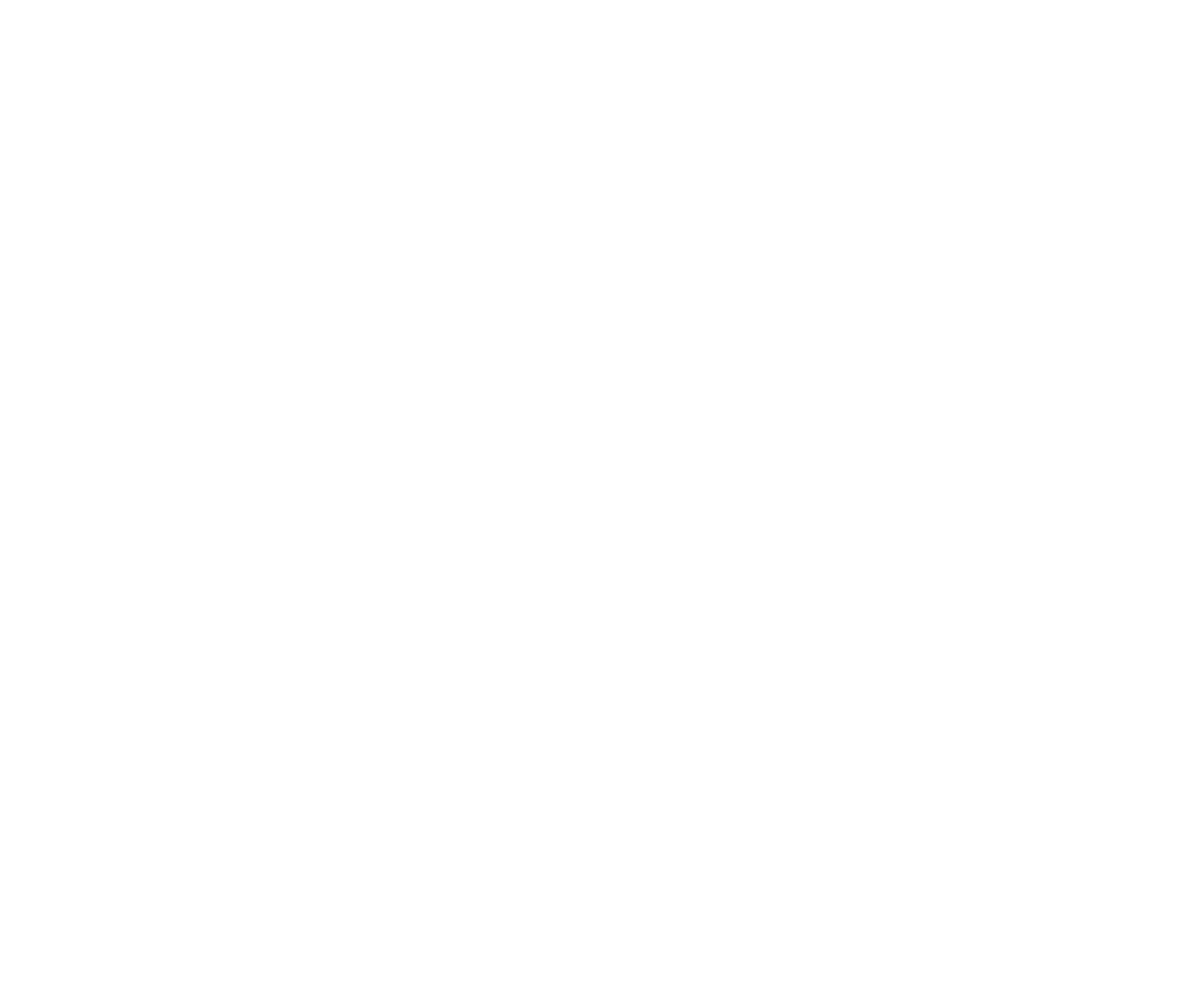
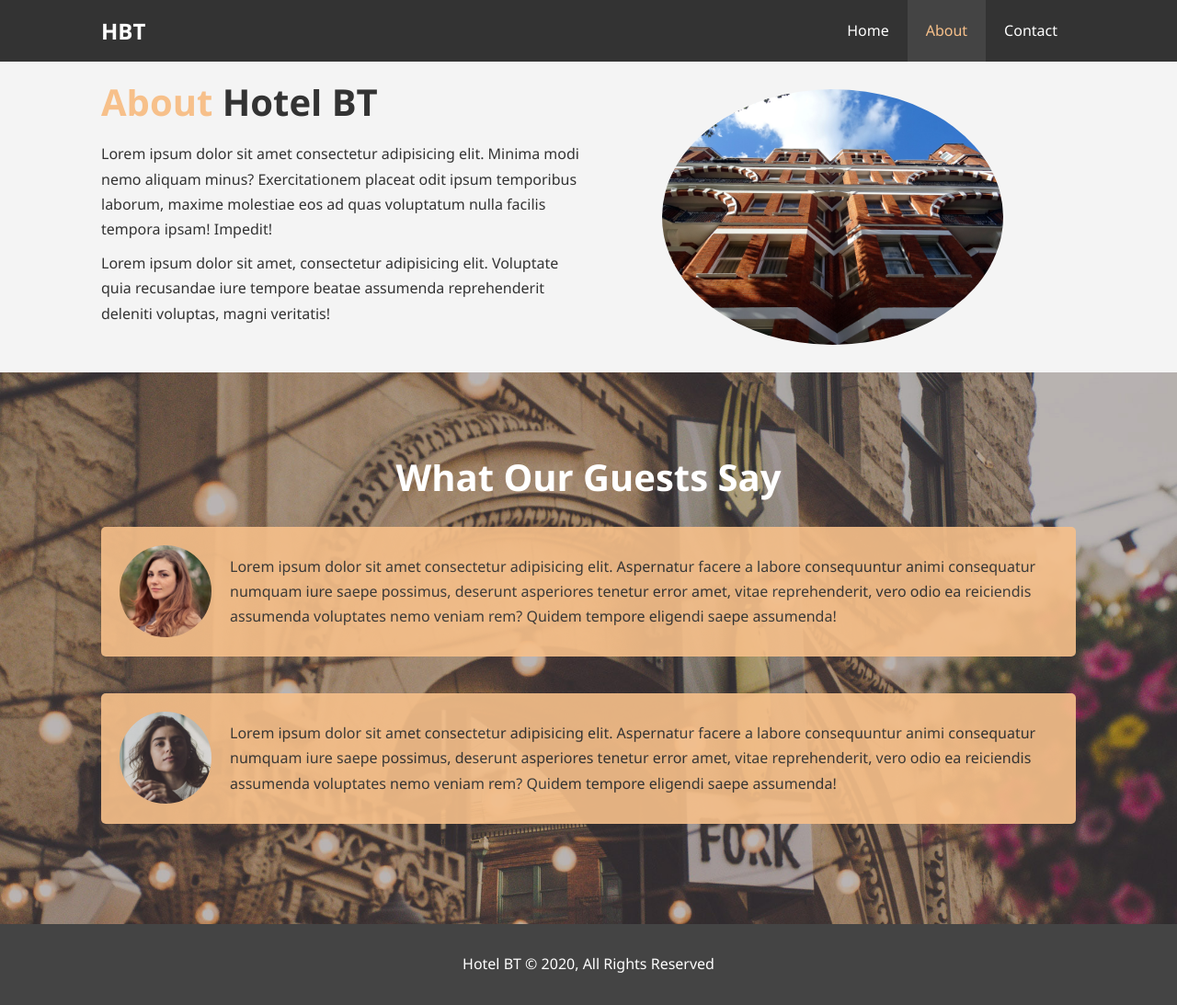
Before and after one commit to JakeHumphries/static-hotel, a plain HTML site: page about.html in a window 1280 px wide. Shown: the whole page at 92% size. Before the commit the page ends 800 px from the top, so only its background shows below. Drawn offline with Linux system fonts and the light colour scheme.

Commit message:
created about page added styling and html

```diff
--- a/about.html
+++ b/about.html
@@ -0,0 +1,60 @@
+<!DOCTYPE html>
+<html lang="en">
+  <head>
+    <meta charset="UTF-8">
+    <meta name="viewport" content="width=device-width,initial-scale=1.0">
+    <meta http-equiv="X-UA-Compatible" content="ie=edge">
+    <meta name="description" content="Welcome to the best hotel in hertfordshire">
+    <meta name="Keywords" content="hotel,hertfordshire">
+    <link rel="stylesheet" href="css/style.css">
+    <title>Hotel BT | About</title>
+  </head>
+<body>
+  <header>
+    <nav id="navbar">
+      <div class="container">
+        <h1 class="logo"><a href="index.html">HBT</a></h1>
+        <ul>
+        <li><a href="index.html">Home</a></li>
+        <li><a class="current" href="about.html">About</a></li>
+        <li><a href="contact.html">Contact</a></li>
+          </ul>
+      </div>
+      </nav>
+  </header>
+
+  <section id="about-info" class="bg-light py-3">
+    <div class="container">
+      <div class="info-left">
+        <h1 class="l-heading"><span class="text-primary">About</span> Hotel BT</h1>
+        <p>Lorem ipsum dolor sit amet consectetur adipisicing elit. Minima modi nemo aliquam minus? Exercitationem placeat odit ipsum temporibus laborum, maxime molestiae eos ad quas voluptatum nulla facilis tempora ipsam! Impedit!</p>
+        <p>Lorem ipsum dolor sit amet, consectetur adipisicing elit. Voluptate quia recusandae iure tempore beatae assumenda reprehenderit deleniti voluptas, magni veritatis!</p>
+      </div>
+      <div class="info-right">
+        <img src="./images/photo-2.jpg" alt="hotel">
+      </div>
+    </div>
+  </section>
+
+  <div class="clr"></div>
+
+  <section id="testimonials" class="py-3">
+    <div class="container">
+      <h2 class="l-heading">What Our Guests Say</h2>
+      <div class="testimonial bg-primary">
+        <img src="./images/person-1.jpg" alt="Samantha">
+        <p>Lorem ipsum dolor sit amet consectetur adipisicing elit. Aspernatur facere a labore consequuntur animi consequatur numquam iure saepe possimus, deserunt asperiores tenetur error amet, vitae reprehenderit, vero odio ea reiciendis assumenda voluptates nemo veniam rem? Quidem tempore eligendi saepe assumenda!</p>
+      </div>
+      <div class="testimonial bg-primary">
+        <img src="./images/person-2.jpg" alt="Jen">
+        <p>Lorem ipsum dolor sit amet consectetur adipisicing elit. Aspernatur facere a labore consequuntur animi consequatur numquam iure saepe possimus, deserunt asperiores tenetur error amet, vitae reprehenderit, vero odio ea reiciendis assumenda voluptates nemo veniam rem? Quidem tempore eligendi saepe assumenda!</p>
+      </div>
+    </div>
+  </section>
+
+  <footer id="main-footer">
+    <p>Hotel BT &copy; 2020, All Rights Reserved</p>
+  </footer>
+
+</body>
+</html>
--- a/css/style.css
+++ b/css/style.css
@@ -78,8 +78,23 @@ p {
   clear: both;
 }
 
+.l-heading {
+  font-size: 40px;
+}
+
 .lead {
   font-size: 20px;
+}
+
+/* Padding */
+.py-1 {
+  padding: 10px 0;
+}
+.py-2 {
+  padding: 20px 0;
+}
+.py-3 {
+  padding: 30px 0;
 }
 
 /* NavBar */
@@ -179,6 +194,53 @@ p {
   margin-bottom: 10px;
 }
 
+/* About Info */
+#about-info .info-right {
+  float: right;
+  width: 50%;
+  min-height: 100%;
+}
+
+#about-info .info-right img {
+  display: block;
+  margin: auto;
+  width: 70%;
+  border-radius: 50%;
+}
+
+#about-info .info-left {
+  float: left;
+  width: 50%;
+  min-height: 100%;
+}
+
+/* Testimonials */
+#testimonials {
+  height: 600px;
+  background: url("../images/test-bg.jpg") no-repeat center center/cover;
+  padding-top: 100px;
+}
+
+#testimonials h2 {
+  color: #fff;
+  text-align: center;
+  padding-bottom: 40px;
+}
+
+#testimonials .testimonial {
+  padding: 20px;
+  margin-bottom: 40px;
+  border-radius: 5px;
+  opacity: 0.9;
+}
+
+#testimonials .testimonial img {
+  width: 100px;
+  float: left;
+  margin-right: 20px;
+  border-radius: 50%;
+}
+
 /* Footer */
 #main-footer {
   text-align: center;
```
